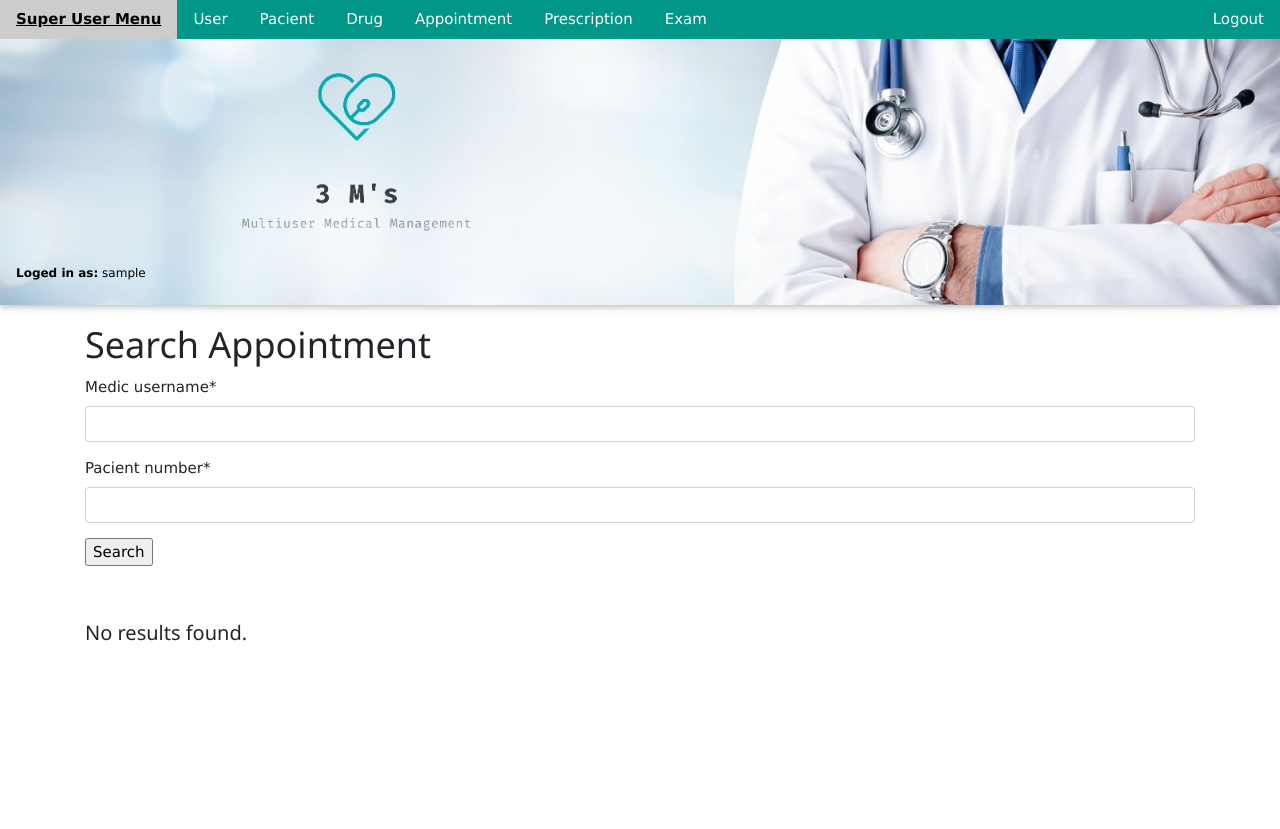
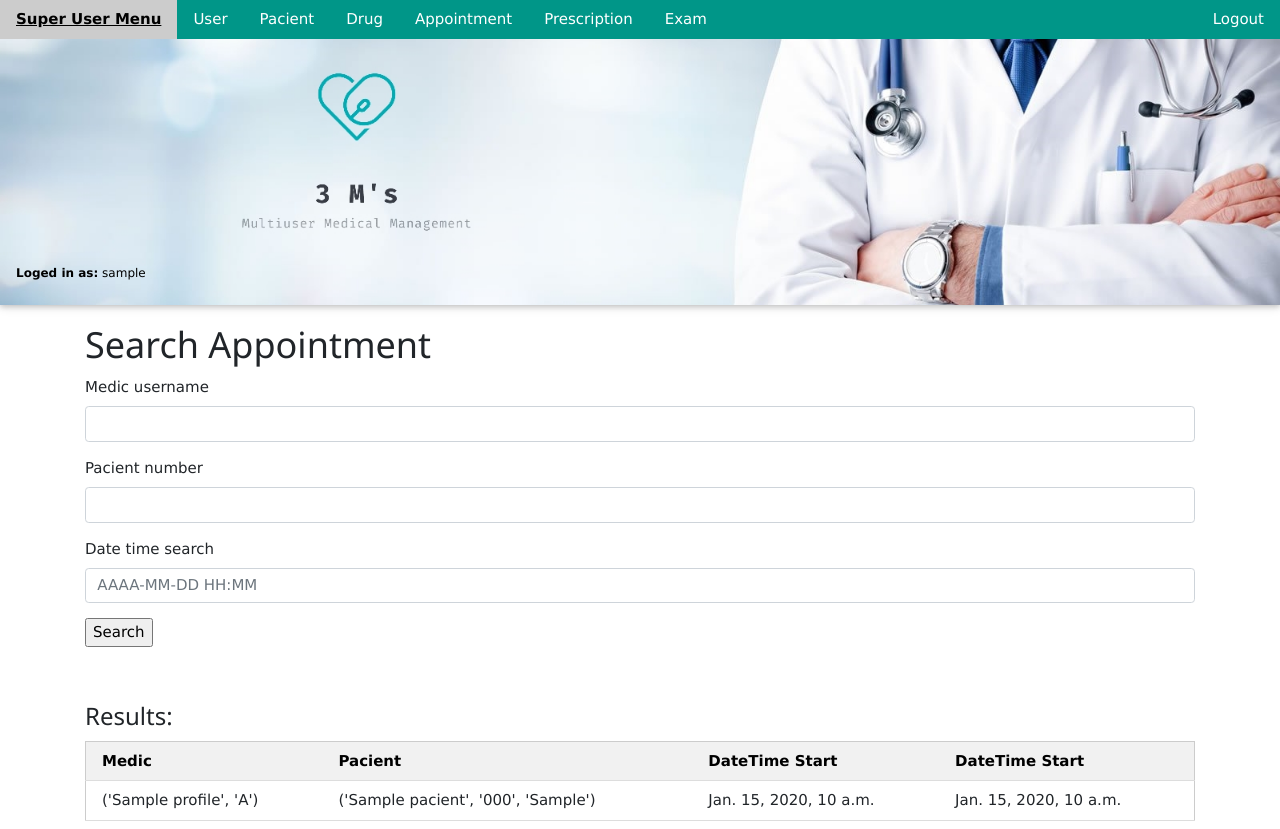
Before and after one commit to MarcelodeFreitas/Django-Project-AD, a Django app: page /webapp/search_appointment/ in a window 1280 px wide. Before the commit the page ends 641 px from the top, so only its background shows below. Run offline with Django 3.2, Linux system fonts and the light colour scheme; a user stored in the database is signed in; tables that the repository leaves empty hold one stand-in row (values such as "Sample post"); some libraries are stand-ins or nearby versions.

Commit message:
lots of stuff

```diff
--- a/webapp/forms.py
+++ b/webapp/forms.py
@@ -139,8 +139,10 @@ class RawDrugForm(forms.Form):
 
 
 class RawAppointmentForm(forms.Form):
-    medic_username = forms.CharField()
-    pacient_number = forms.CharField(max_length=9)
+    medic_username = forms.CharField(required=False)
+    pacient_number = forms.CharField(max_length=9, required=False)
+    date_time_search = forms.DateTimeField(required=False,
+                                           widget=forms.DateTimeInput(attrs={"placeholder" : 'AAAA-MM-DD HH:MM'}))
 
 
 class RawPrescriptionForm(forms.Form):
--- a/webapp/templates/webapp/search_appointment.html
+++ b/webapp/templates/webapp/search_appointment.html
@@ -21,14 +21,16 @@
                         <tr class="w3-light-gray">
                             <th>Medic</th>
                             <th>Pacient</th>
-                            <th>Date</th>
+                            <th>DateTime Start</th>
+                            <th>DateTime Start</th>
                         </tr>
                     </thead>
                 {% for i in obj %}
                     <tr>
                         <td>{{ i.medic }}</td>
                         <td>{{ i.pacient }}</td>
-                        <td>{{ i.date }}</td>
+                        <td>{{ i.date_time_start }}</td>
+                        <td>{{ i.date_time_finish }}</td>
                     </tr>
                 {% endfor %}
                 </table>
--- a/webapp/views.py
+++ b/webapp/views.py
@@ -100,9 +100,9 @@ def add_profile_view(request):
             mygroup.user_set.add(user)
             mygroup.save()
 
-            form = ExtendedUserCreationForm()
-            profile_form = UserProfileForm()
-            messages.success(request, 'User registration succefully')
+        form = ExtendedUserCreationForm()
+        profile_form = UserProfileForm()
+        messages.success(request, 'User registration succefully')
 
     else:
         messages.error(request, 'User registration unsuccefully')
@@ -194,8 +194,11 @@ def add_appointment_view(request):
             except User.DoesNotExist:
                 raise Http404('Object Medic does not exist!')
             try:
-                medic = AppUser.objects.get(user=user)
+                medic = AppUser.objects.get(user=user, type='M')
+                if medic.type != 'M':
+                    raise Http404('Username does not belong to a Medic!')
             except AppUser.DoesNotExist:
+                form = AddAppointmentForm()
                 raise Http404('Object Medic does not exist!')
 
         if pacient_number:
@@ -207,21 +210,40 @@ def add_appointment_view(request):
         a = Appointment(medic=medic, pacient=pac, date_time_start=date_time_start,
                          date_time_finish = date_time_finish, aditional_info=additional_info)
 
-        b = Appointment.objects.all().filter(date_time_start__range=(date_time_start, date_time_finish)).count()
+        appointments_medic = Appointment.objects.filter(medic=medic)
+
+        b = appointments_medic.filter(date_time_start__range=(date_time_start, date_time_finish)).count()
         print("b:", b)
-        c = Appointment.objects.all().filter(date_time_finish__range=(date_time_start, date_time_finish)).count()
+        c = appointments_medic.filter(date_time_finish__range=(date_time_start, date_time_finish)).count()
         print("c:", c)
-        e = Appointment.objects.all().filter(date_time_start__lte=date_time_start, date_time_finish__gte=date_time_start)
+        e = appointments_medic.all().filter(date_time_start__lte=date_time_start, date_time_finish__gte=date_time_start)
         print("e:", e)
         f = e.filter(date_time_start__lte= date_time_finish, date_time_finish__gte=date_time_finish).count()
         print("f:", f)
 
+        appointments_pac = Appointment.objects.filter(pacient=pac)
+
+        g = appointments_pac.filter(date_time_start__range=(date_time_start, date_time_finish)).count()
+        print("g:", g)
+        h = appointments_pac.filter(date_time_finish__range=(date_time_start, date_time_finish)).count()
+        print("h:", h)
+        i = appointments_pac.all().filter(date_time_start__lte=date_time_start, date_time_finish__gte=date_time_start)
+        print("i:", i)
+        j = i.filter(date_time_start__lte=date_time_finish, date_time_finish__gte=date_time_finish).count()
+        print("j:", j)
+
         if b != 0:
-            messages.error(request, 'Appointment registration unsuccefully')
+            messages.error(request, 'Medic not available!')
         elif c != 0:
-            messages.error(request, 'Appointment registration unsuccefully')
+            messages.error(request, 'Medic not available!')
         elif f != 0:
-            messages.error(request, 'Appointment registration unsuccefully')
+            messages.error(request, 'Medic not available!')
+        elif g != 0:
+            messages.error(request, 'Pacient not available!')
+        elif h != 0:
+            messages.error(request, 'Pacient not available!')
+        elif j != 0:
+            messages.error(request, 'Pacient not available!')
         else:
             a.save()
             messages.error(request, 'Appointment registration succefully')
@@ -262,7 +284,9 @@ def add_prescription_view(request):
             except User.DoesNotExist:
                 raise Http404('Object Medic does not exist!')
             try:
-                medic = AppUser.objects.get(user=user)
+                medic = AppUser.objects.get(user=user, type='M')
+                if medic.type != 'M':
+                    raise Http404('Username does not belong to a Medic!')
             except AppUser.DoesNotExist:
                 raise Http404('Object Medic does not exist!')
 
@@ -318,7 +342,9 @@ def add_exam_view(request):
             except User.DoesNotExist:
                 raise Http404('Object Medic does not exist!')
             try:
-                medic = AppUser.objects.get(user=user)
+                medic = AppUser.objects.get(user=user, type='M')
+                if medic.type != 'M':
+                    raise Http404('Username does not belong to a Medic!')
             except AppUser.DoesNotExist:
                 raise Http404('Object Medic does not exist!')
 
@@ -343,31 +369,6 @@ def add_exam_view(request):
         'appuser': appuser
     }
     return render(request, "webapp/add_exam.html", context)
-
-
-'''@login_required
-def add_exam_view(request):
-    appuser = None
-    if request.user.is_superuser:
-        appuser = None
-    elif request.user.is_authenticated:
-        try:
-            appuser = AppUser.objects.get(user=request.user)
-        except AppUser.DoesNotExist:
-            raise Http404('Object Appuser does not exist!')
-
-    form = ExamForm(request.POST)
-    if form.is_valid():
-        form.save()
-        form = ExamForm()
-        messages.success(request, 'Exam registration succefully')
-    else:
-        messages.error(request, 'Exam registration unsuccefully')
-    context = {
-        'form': form,
-        'appuser' : appuser
-    }
-    return render(request, "webapp/add_exam.html", context)'''
 
 
 @login_required
@@ -535,33 +536,40 @@ def search_appointment_view(request):
             raise Http404('Object Appuser does not exist!')
 
     form = RawAppointmentForm(request.POST or None)
-    obj = None
+    obj = Appointment.objects.all()
 
     if form.is_valid():
+        med = None
+        pac = None
+
         medic_username = form.cleaned_data['medic_username']
         pacient_number = form.cleaned_data['pacient_number']
+        date_time_search = form.cleaned_data['date_time_search']
 
-        try:
-            pac = Pacient.objects.get(pacient_number=pacient_number)
-        except Pacient.DoesNotExist:
-            raise Http404('Object Pacient does not exist!')
+        if pacient_number:
+            try:
+                pac = Pacient.objects.get(pacient_number=pacient_number)
+            except Pacient.DoesNotExist:
+                raise Http404('Object Pacient does not exist!')
 
-        try:
-            user = User.objects.get(username=medic_username)
-        except User.DoesNotExist:
-            raise Http404('Object User does not exist!')
-
-        try:
-            med = AppUser.objects.get(user=user)
-        except AppUser.DoesNotExist:
-            raise Http404('Object Medic does not exist!')
-
-        obj = Appointment.objects.all()
+        if medic_username:
+            try:
+                user = User.objects.get(username=medic_username)
+            except User.DoesNotExist:
+                raise Http404('Object User does not exist!')
+            try:
+                medic = AppUser.objects.get(user=user, type='M')
+                if medic.type != 'M':
+                    raise Http404('Username does not belong to a Medic!')
+            except AppUser.DoesNotExist:
+                raise Http404('Object Medic does not exist!')
 
         if med:
             obj = obj.filter(medic=med)
         if pac:
             obj = obj.filter(pacient=pac)
+        if date_time_search:
+            obj = obj.filter(date_time_start__gte=date_time_search, date_time_finish__lte=date_time_search)
 
         form = RawAppointmentForm()
 
@@ -614,7 +622,9 @@ def search_prescription_view(request):
             except User.DoesNotExist:
                 raise Http404('Object User does not exist!')
             try:
-                med = AppUser.objects.get(user=user)
+                medic = AppUser.objects.get(user=user, type='M')
+                if medic.type != 'M':
+                    raise Http404('Username does not belong to a Medic!')
             except AppUser.DoesNotExist:
                 raise Http404('Object Medic does not exist!')
 
@@ -671,7 +681,9 @@ def search_exam_view(request):
             except User.DoesNotExist:
                 raise Http404('Object User does not exist!')
             try:
-                med = AppUser.objects.get(user=user)
+                medic = AppUser.objects.get(user=user, type='M')
+                if medic.type != 'M':
+                    raise Http404('Username does not belong to a Medic!')
             except AppUser.DoesNotExist:
                 raise Http404('Object Medic does not exist!')
 
```
